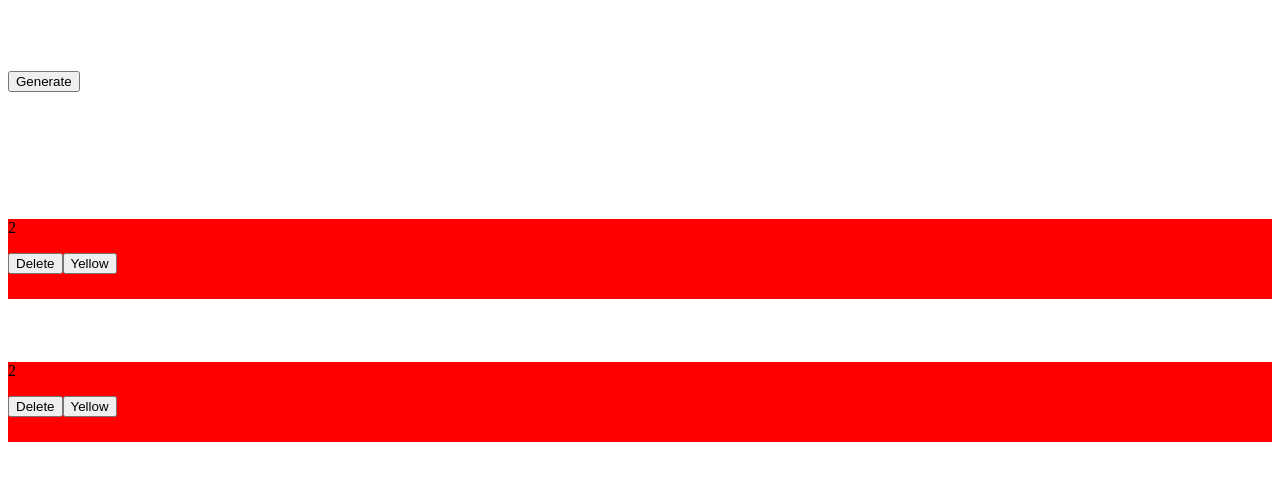
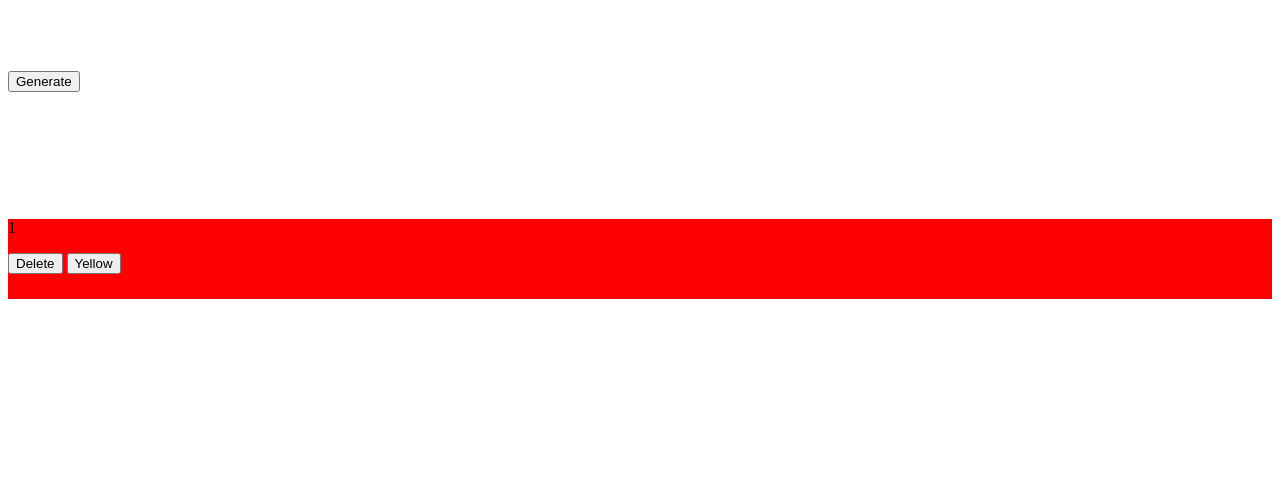
Before and after one commit to sabinagva/color-swap, a plain HTML site: page index.html in a window 1280 px wide. Both pictures are taken after a click on the button "Generate". Drawn offline with Linux system fonts and the light colour scheme.

Commit message:
fixed the counter and yellow-btn

```diff
--- a/index.html
+++ b/index.html
@@ -13,7 +13,7 @@
     <main>
         <section>
             <button id="generate-btn">Generate</button>
-            <div class="div-gen"><p><span class="div-count">1</span></p></div>
+
 
             <div id="blockContainer"></div>
 
--- a/script.js
+++ b/script.js
@@ -3,8 +3,8 @@ $(document).ready(onReady);
 function onReady() {
     $('#generate-btn').on('click', generateHandle);
     $('.div-gen').append('<button>Delete</button><button>Yellow</button>')
-    $('#yellow-btn').on('click',colorChange);
-    $('#delete-btn').on('click',deleteHandle);
+    $('#blockContainer').on('click','#yellow-btn',colorChange);
+    $('#blockContainer').on('click','#delete-btn',deleteHandle);
 
 }
 let divCounter = 1;
@@ -13,7 +13,11 @@ let divCounter = 1;
 function generateHandle() {
 
 
-    $('#blockContainer').append('<div class="div-gen"><p><span class="div-count">1</span></p><button id="delete-btn">Delete</button><button id="yellow-btn">Yellow</button></div>');
+    $('#blockContainer').append(`<div class="div-gen">
+                                <p> ${divCounter}</p>
+                                <button id="delete-btn">Delete</button>
+                                <button id="yellow-btn">Yellow</button>
+                                </div>`);
     divCounter+=1;
 
     $('.div-count').text(divCounter)
@@ -22,8 +26,9 @@ function generateHandle() {
 }
 function colorChange() {
     //$('.div-gen').css('background-color','yellow');
-    $('.div-gen').addClass('yellow-background')
+    $(this).parent().addClass('yellow-background')
 }
 function deleteHandle() {
-    $(this).parent().parent().remove();
+    $(this).parent().remove();
+    divCounter-=1
 }
```
